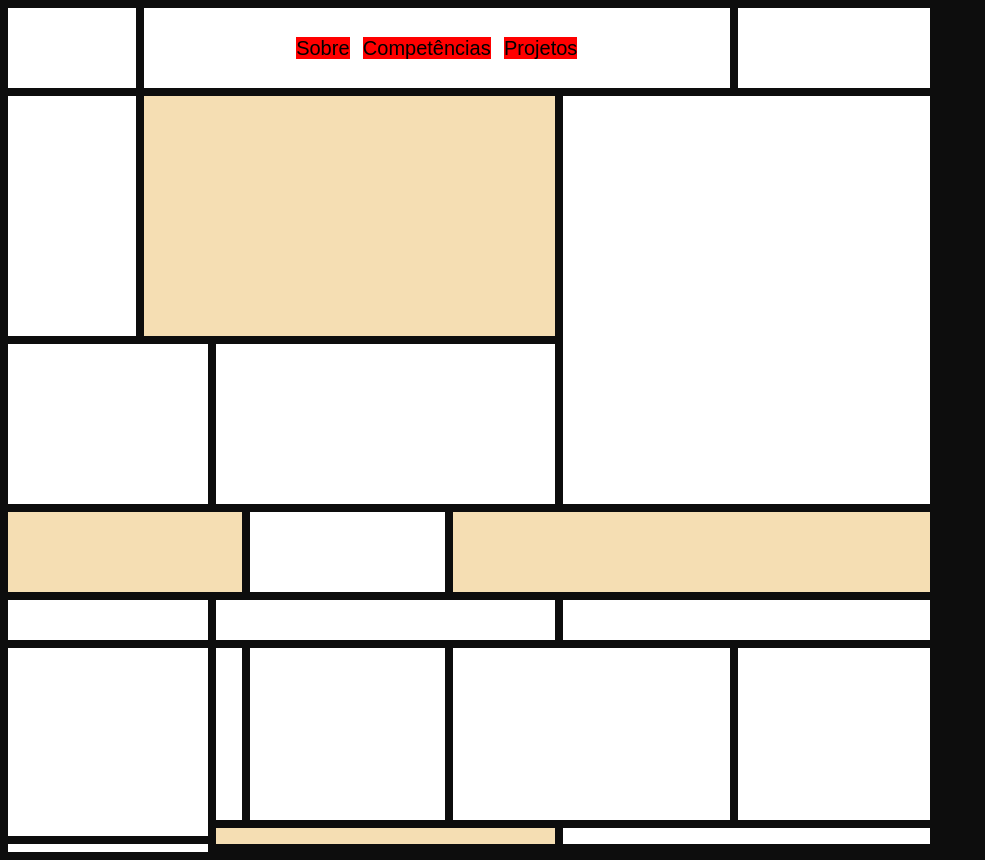
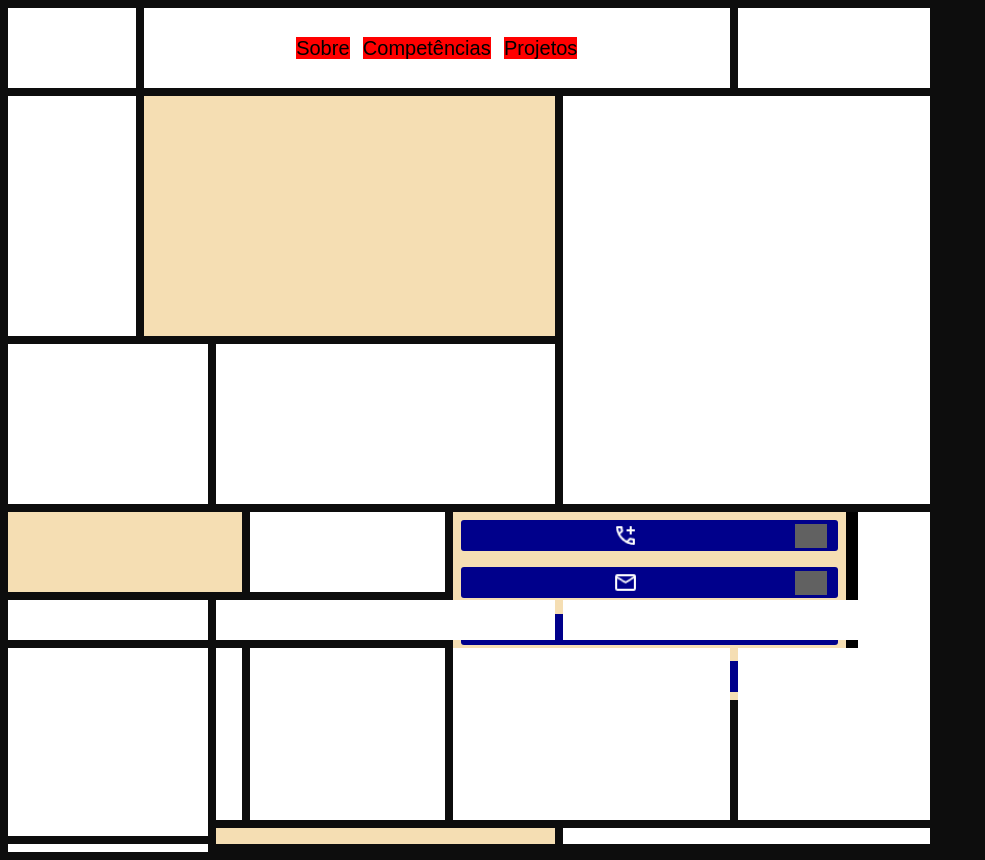
Before and after one commit to k-lila/portfolio, a React (Create React App) app: page / in a window 1280 px wide. Shown: the whole page, without its empty margins (0-985 px from the left). Built offline with nearby package versions, Linux system fonts and the light colour scheme; grey boxes are pictures that could not be loaded.

Commit message:
contact list

```diff
--- /dev/null
+++ b/src/components/contactList/ContactBtn.ts
@@ -0,0 +1,20 @@
+import styled from 'styled-components'
+
+const ContactBtn = styled.div`
+  background-color: #00008b;
+  display: flex;
+  align-items: center;
+  margin: 0.5em;
+  border-radius: 3px;
+  padding: 1px 3px;
+  a {
+    display: flex;
+    align-items: center;
+    margin: 0 auto;
+  }
+  img {
+    height: 25px;
+    margin: 2px 4px;
+  }
+`
+export default ContactBtn
--- /dev/null
+++ b/src/components/contactList/ContactList.styles.ts
@@ -0,0 +1,27 @@
+import styled, { keyframes } from 'styled-components'
+
+const expandA = keyframes`
+  from {  grid-template-columns: 100% 0%; }
+  to {  grid-template-columns: 85% 15%; }
+`
+
+const ContactListStyled = styled.section`
+  display: grid;
+  grid-template-columns: 100% 0%;
+  height: 100%;
+  width: 100%;
+  animation: ${expandA} 0.5s linear forwards;
+
+  > :nth-child(1) {
+    border-right: 1vw solid black;
+    display: flex;
+    flex-direction: column;
+    justify-content: space-evenly;
+    background-color: wheat;
+  }
+  > :nth-child(2) {
+    background-color: white;
+  }
+`
+
+export default ContactListStyled
--- /dev/null
+++ b/src/components/contactList/ContactList.tsx
@@ -0,0 +1,62 @@
+import ContactBtn from './ContactBtn'
+import ContactListStyled from './ContactList.styles'
+import CopyBtn from './CopyBtn.styles'
+
+const handleClick = (text: string) => {
+  navigator.clipboard.writeText(text)
+  alert(`${text} copiado!`)
+}
+
+const ContactList = () => {
+  return (
+    <ContactListStyled>
+      <div>
+        <ContactBtn>
+          <a href="tel:+55123456789">
+            <img
+              style={{ filter: 'invert(100%)' }}
+              src="/logos/add_call_FILL0_wght400_GRAD0_opsz24.png"
+              alt="Adicionar telefone"
+            />
+          </a>
+          <CopyBtn onClick={() => handleClick('55123456789')}>
+            <img
+              style={{ filter: 'invert(100%)' }}
+              src="/logos/content_copy_FILL0_wght400_GRAD0_opsz24.png"
+              alt="copiar"
+            />
+          </CopyBtn>
+        </ContactBtn>
+        <ContactBtn>
+          <a href="mailto:krishnalilapalandi@gmail.com">
+            <img
+              style={{ filter: 'invert(100%)' }}
+              src="/logos/mail_FILL0_wght400_GRAD0_opsz24.png"
+              alt="E-mail"
+            />
+          </a>
+          <CopyBtn onClick={() => handleClick('55123456789')}>
+            <img
+              style={{ filter: 'invert(100%)' }}
+              src="/logos/content_copy_FILL0_wght400_GRAD0_opsz24.png"
+              alt="copiar"
+            />
+          </CopyBtn>
+        </ContactBtn>
+        <ContactBtn>
+          <a href="https://github.com/k-lila/" target="_blank" rel="noreferrer">
+            <img src="/logos/GitHub_Logo_White.png" alt="GitHub" />
+          </a>
+        </ContactBtn>
+        <ContactBtn>
+          <a href="https://br.linkedin.com/" target="_blank" rel="noreferrer">
+            <img src="/logos/LI-Logo.png" alt="LinkedIn" />
+          </a>
+        </ContactBtn>
+      </div>
+      <div></div>
+    </ContactListStyled>
+  )
+}
+
+export default ContactList
--- /dev/null
+++ b/src/components/contactList/CopyBtn.styles.ts
@@ -0,0 +1,15 @@
+import styled from 'styled-components'
+
+const CopyBtn = styled.button`
+  border: none;
+  display: flex;
+  align-items: center;
+  cursor: pointer;
+  background-color: transparent;
+  margin: 0 4px;
+  img {
+    height: 3vh;
+  }
+`
+
+export default CopyBtn
--- a/src/containers/grid/boxGen.tsx
+++ b/src/containers/grid/boxGen.tsx
@@ -1,12 +1,16 @@
 import React from 'react'
 import { genLayoutA, genLayoutB } from './sectionLayouts'
+import ContactList from '../../components/contactList/ContactList'
 
 const setAbout = (device: string) => {
   const boxes = genLayoutB()
   const modified = boxes.map((box, index) => {
-    if (index === 4 || index === 8 || index === 10 || index === 19) {
+    if (index === 4 || index === 8 || index === 19) {
       const newProps = { ...box.props, $bgcolor: 'wheat' }
       return React.cloneElement(box, newProps)
+    } else if (index === 10) {
+      // const newProps = { ...box.props }
+      return React.cloneElement(box, { ...box.props }, <ContactList />)
     } else {
       return box
     }
--- a/src/containers/grid/sectionLayouts.tsx
+++ b/src/containers/grid/sectionLayouts.tsx
@@ -14,7 +14,7 @@ export const sectionLayouts: Layouts = {
   about: {
     cel: {
       columns: '5vw 2vw 32vw 4vw 4vw 4vw 32vw 2vw 5vw',
-      rows: '6svh 12svh 2svh 30svh 2svh 2svh 2svh 2svh 35svh 2svh'
+      rows: '6svh 12svh 2svh 30svh 2svh 2svh 2svh 2svh 33svh 4svh'
     },
     tab: {
       columns: '10vw 5vw 2vw 4vw 4vw 6vw 8vw 13svw 15vw',
```
